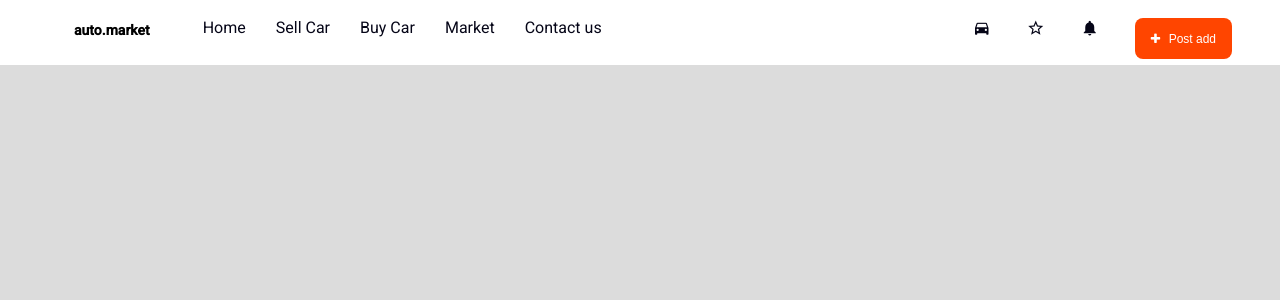
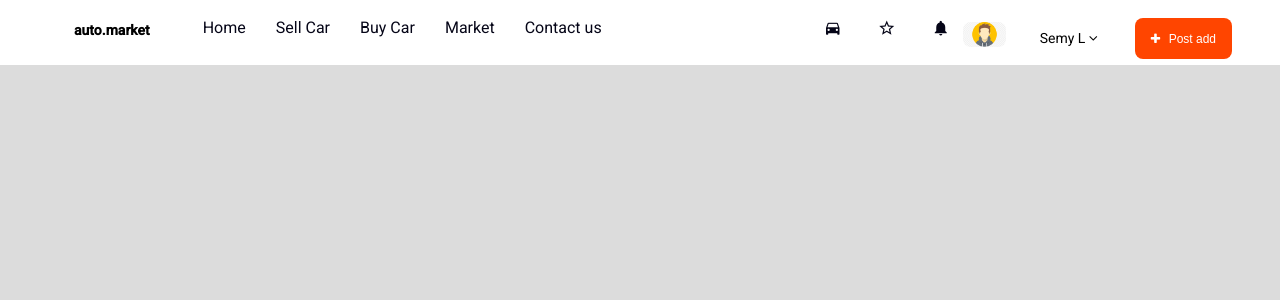
Before and after one commit to 5DaysCode/automarket, an Angular app: page / in a window 1280 px wide. Shown: the top 300 px of the page. Built offline with nearby package versions, Linux system fonts and the light colour scheme.

Commit message:
Navigation  finished

```diff
--- a/src/app/header/header.component.html
+++ b/src/app/header/header.component.html
@@ -23,19 +23,23 @@
         <a href="#"
           ><mat-icon aria-label="Example home icon">notifications</mat-icon></a
         >
+        <a href="#">
+          <img
+            class="Avatar"
+            src="../../assets/img/nedladdning.png"
+            alt="Avatar"
+          />
+        </a>
       </li>
+      <div class="admin-name">
+        <p>Semy L <i class="fa fa-angle-down"></i></p>
+      </div>
 
       <li>
         <button class="btn btn-main">
           <i class="fa fa-plus"></i>
           Post add
         </button>
-        <!-- <button class="btn-main btn">
-          <span>
-            <mat-icon aria-label="test">add</mat-icon>
-          </span>
-          <span>hola</span>
-        </button> -->
       </li>
     </ul>
   </div>
--- a/src/app/header/header.component.scss
+++ b/src/app/header/header.component.scss
@@ -13,6 +13,9 @@ nav {
     font-weight: bold;
     margin: 10px 25px 0 5%;
     padding: 10px;
+  }
+  .mat-icon {
+    font-size: 18px;
   }
 }
 
@@ -32,6 +35,7 @@ nav {
     }
   }
 }
+
 .navigation-right {
   list-style: none;
   padding: 18px;
@@ -41,7 +45,17 @@ nav {
 
     a {
       @include style-link-text($color-black);
+      .Avatar {
+        width: 43px;
+        margin: 3px 4px -4px 7px;
+        border-radius: 8px;
+      }
     }
+  }
+  .admin-name {
+    display: inline-block;
+    margin-right: 15px;
+    margin: 0 37px 0 0;
   }
 }
 
@@ -80,7 +94,3 @@ nav {
     font-size: 12px;
   }
 }
-
-.mat-icon {
-  font-size: 18px;
-}
```
Also changed, not shown: src/assets/img/nedladdning.png (added).
